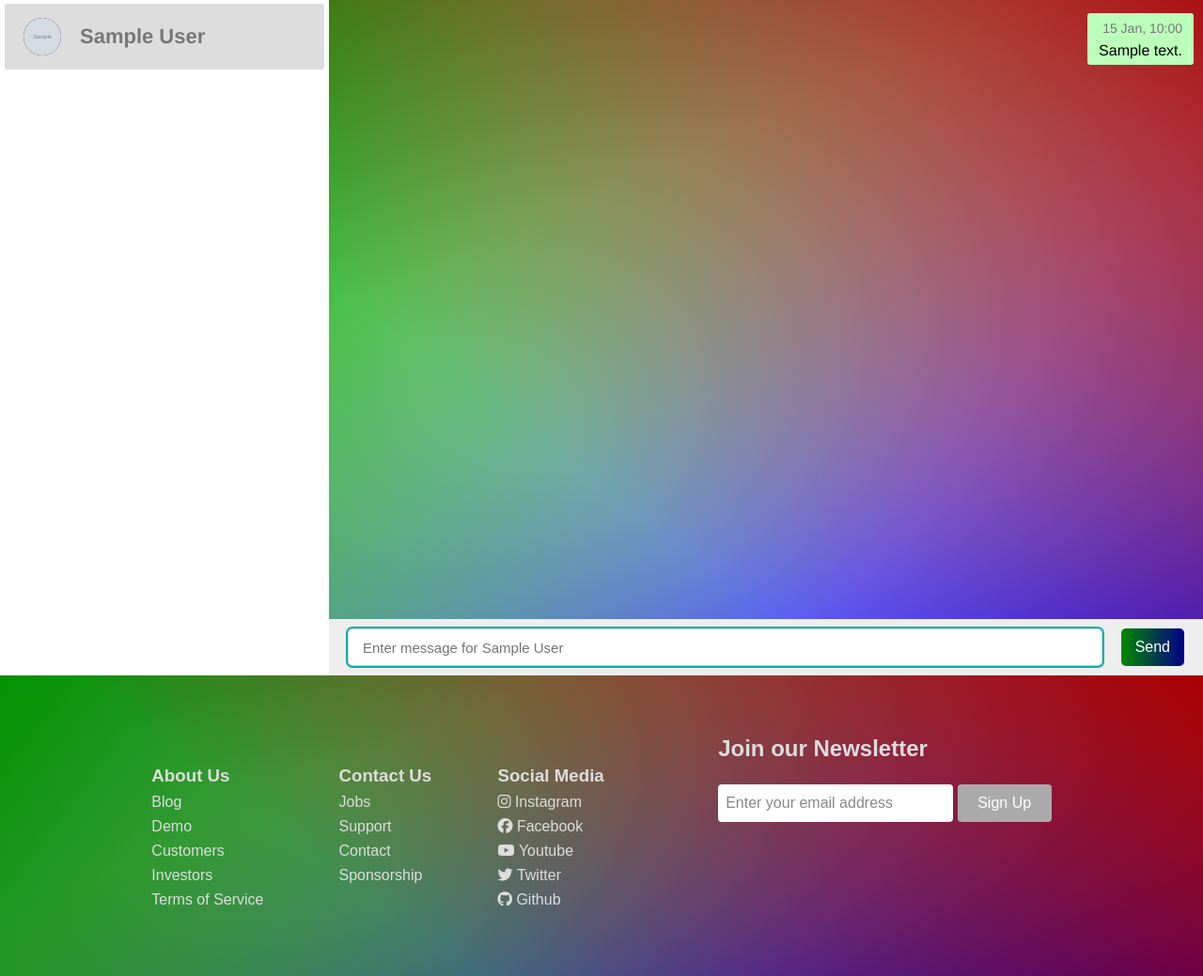
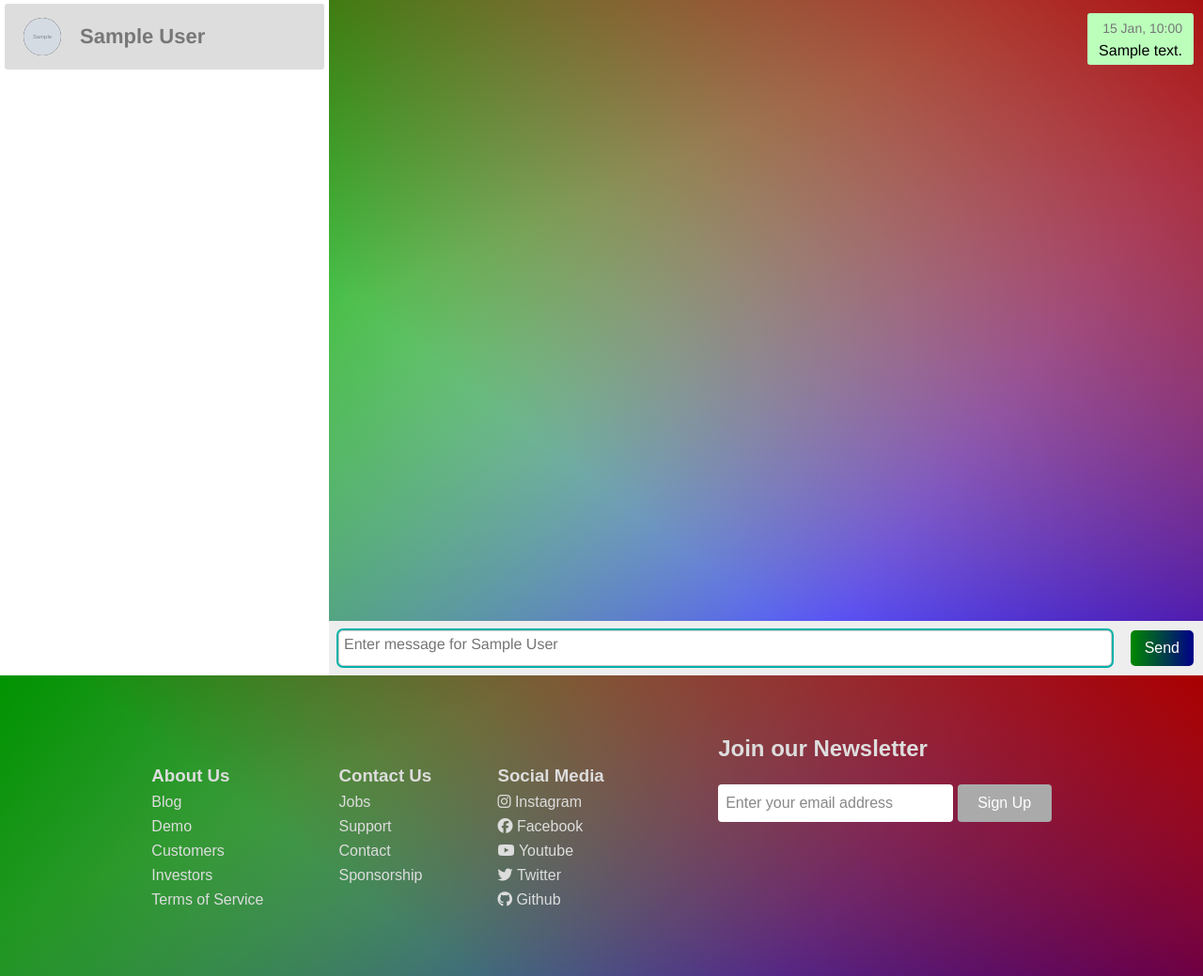
Before and after one commit to FeliNUx42/TuMemes, a Flask app: a page that uses app/templates/profile/inbox.html in a window 1280 px wide. Shown: the part 81-1120 px from the top of the page at 94% size. Run offline with Flask 2, Linux system fonts and the light colour scheme; a user stored in the database is signed in; tables that the repository leaves empty hold one stand-in row (values such as "Sample post"); grey boxes marked "Sample" are stand-in pictures; some libraries are stand-ins or nearby versions.

Commit message:
Added more message functions

```diff
--- a/app/models.py
+++ b/app/models.py
@@ -90,23 +90,19 @@ class User(db.Model, UserMixin):
   def new_matches(self):
     return self.match_inbox.filter(Match.read == False).count()
 
-  def new_messages(self):
+  def new_messages(self, sender=None):
     return self.msg_inbox.filter(Message.read == False).count()
 
   def contacts(self):
     senders = set(map(lambda m: m.sender, self.msg_inbox.all()))
     receivers = set(map(lambda x: x.target, self.msg_sent.all()))
-    return sorted(senders.union(receivers), key=lambda x:x.id)
+    return sorted(senders.union(receivers), key=lambda x:x.chat(self)[-1].timestamp, reverse=True)
 
   def chat(self, target):
     messages = Message.query.filter(or_(Message.target == self, Message.sender == self))\
       .filter(or_(Message.target == target, Message.sender == target))
 
     return messages.order_by(Message.timestamp.asc()).limit(100).all()
-
-  def messages_to(self, target):
-    return self.msg_sent.filter_by(target=target).\
-      order_by(Message.timestamp.asc()).limit(100).all()
 
   def send_message(self, content, target):
     msg = Message(content=content, sender=self, target=target)
--- a/app/profile.py
+++ b/app/profile.py
@@ -143,6 +143,8 @@ def inbox(username):
     target = request.form.get("target")
     content = request.form.get("content")
 
+    content = content.replace("\n", "<br>")
+
     target = User.query.filter_by(username=target).first_or_404()
     msg = Message(content=content, sender=current_user, target=target)
 
--- a/app/static/css/messages.css
+++ b/app/static/css/messages.css
@@ -109,7 +109,7 @@
   width: 100%;
 }
 
-.msg-box.sender-me p {
+.msg-box.sender-me .msg-header {
   text-align: right;
 }
 
@@ -131,11 +131,15 @@
   background-color: #eee;
   display: flex;
   gap: 20px;
-  padding: 10px 20px;
+  padding: 10px;
 }
 
-.msg-chat form input {
+.msg-chat form textarea {
+  height: 40px;
+  font-size: 16px;
+  font-family: Helvetica, sans-serif;
   margin: 0;
+  overflow-y: hidden;
 }
 
 .msg-chat form button {
--- a/app/static/js/index.js
+++ b/app/static/js/index.js
@@ -58,81 +58,57 @@ contacts.forEach(contact => {
   });
 });
 
-/*
+
 // grow textarea for creating / editing Post
 
-function autoGrow(element) {
+function autoGrow(event) {
   window.setTimeout(() => {
-    element.style.height = "auto";
-    element.style.height = element.scrollHeight + "px";
+    this.style.height = "40px";
+    if (this.scrollHeight > 200) {
+      this.style.height = "200px";
+      this.style.overflowY = "auto"
+      return;
+    }
+    this.style.height = this.scrollHeight + "px";
   }, 0);
 }
 
-// Read more
+// submit form if enter, not if shift enter
 
-function readMoreFunc() {
-  const readMore = document.querySelectorAll(".read-more");
-  readMore.forEach(elem => {
-    if (elem.offsetHeight < 100)  return;
-
-    elem.classList.add("hide-overflow");
-    let btn = document.createElement("div");
-    btn.classList.add("read-more-div");
-    btn.appendChild(document.createElement("a"));
-    elem.parentElement.appendChild(btn);
-  })
-
-  const readMoreBtn = document.querySelectorAll(".read-more-div a");
-  readMoreBtn.forEach(elem => {
-    elem.addEventListener("click", () => {
-      elem.parentNode.parentNode.classList.toggle("read-more-active")
-    });
-  })
+function checkSubmit(event) {
+  if (event.keyCode == 13 && !event.shiftKey) {
+    event.preventDefault()
+    event.stopPropagation()
+    this.parentNode.submit()
+  }
 }
 
-readMoreFunc();
+const textarea = document.querySelector("textarea");
+textarea.addEventListener('keydown', autoGrow);
+textarea.addEventListener('keydown', checkSubmit)
 
-// change mode: edit - preview
-function changeMode(element, body) {
-  if (element.classList.contains("tab-active")) return;
+if (textarea) {
+  autoGrow.call(textarea)
+}
 
-  const buttons = document.querySelectorAll(".tab-bar button");
-  const windows = document.querySelectorAll(".tab-window")
+// allow new line
 
-  buttons.forEach(button => {
-    if (button.classList.contains("tab-active")) button.classList.remove("tab-active");
-  });
+const msgContent = document.querySelectorAll(".msg-content .msg-body");
+msgContent.forEach(msg => {
+  msg.innerHTML = msg.innerHTML.replaceAll("&lt;br&gt;", "<br>");
+});
 
-  element.classList.add("tab-active")
+// scroll to bottom
 
-  windows.forEach(window => {
-    if (window.classList.contains("tab-active")) window.classList.remove("tab-active")
-    if (window.classList.contains(body)) window.classList.add("tab-active")
-  })
+const msgContainers = document.querySelectorAll(".msg-container")
 
-  readMoreFunc();
+function scrollBottom(element) {
+  window.setTimeout(() => {
+    element.scrollTo({top: element.scrollHeight});
+  }, 0);
+}
 
-  if (body == "tab-preview") {
-    let preview = document.querySelector(".tab-preview")
-    let req = new XMLHttpRequest();
-    let url = "/markdown";
-    let param = "data=" + document.querySelector("#data").value.replaceAll("&", "%26");
-
-    req.onreadystatechange = () => {
-      if (req.readyState == 4 && req.status == 200) {
-        let title = document.querySelector("#title").value;
-        let description = document.querySelector("#description").value;
-        let banner = `<div class="post-banner"><div class="post-banner-top"><h1>${title}</h1></div><hr><p class "post-banner-description">${description}</p></div>`
-        preview.innerHTML = banner + '<div class="markdown-body">' + req.responseText + '</div>';
-      }
-    }
-
-    req.open("POST", url, true)
-    req.setRequestHeader('Content-type', 'application/x-www-form-urlencoded');
-    req.send(param);
-  }
-}
-*/
+msgContainers.forEach(container => scrollBottom(container))
 
 // (de)activate passwords in settings
 
--- a/app/templates/profile/inbox.html
+++ b/app/templates/profile/inbox.html
@@ -25,7 +25,7 @@
                 {% endif %}
                 <span class="msg-time">{{ moment(message.timestamp).format("DD MMM, HH:mm") }}</span>
               </p>
-              <p>{{ message.content }}</p>
+              <p class="msg-body">{{ message.content }}</p>
             </div>
           </div>
         {% endfor %}
@@ -33,7 +33,12 @@
        <form action="" method="POST">
         <input type="hidden" name="target" value="{{ user.username }}">
         <input type="hidden" name="csrf_token" value="{{ csrf_token() }}">
-        <input type="text" name="content" placeholder="Enter message for {{ user.first_name }} {{ user.last_name }}" {{ not n and 'autofocus' or '' }}>
+        <textarea
+          name="content"
+          placeholder="Enter message for {{ user.first_name }} {{ user.last_name }}"
+          {{ not n and 'autofocus' or '' }}
+          required
+        ></textarea>
         <button type="submit">Send</button>
       </form>
      </div>
```
